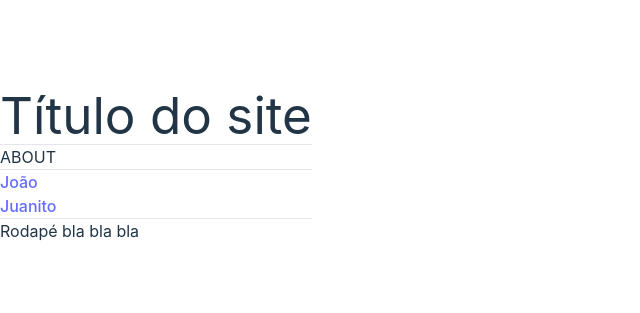
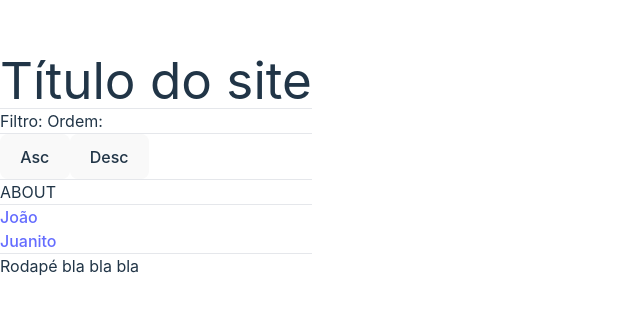
Before and after one commit to conejofoz/react-react-router, a React (Vite) app: page /sobre in a window 1280 px wide. Shown: the part 235-548 px from the top of the page, without its empty margins (0-640 px from the left). Built offline with nearby package versions, Linux system fonts and the light colour scheme; the HTML template or start-up script is replaced by a standard one.

Commit message:
modificando a query sem perder os parametros

```diff
--- a/src/pages/About.tsx
+++ b/src/pages/About.tsx
@@ -1,8 +1,21 @@
-import { Link } from "react-router-dom";
+import { Link, useSearchParams } from "react-router-dom";
 
 export const About = ()=>{
+    const [searchParams, setSearchParams ] = useSearchParams();
+
+    const setOrder = (order: 'asc' | 'desc') =>{
+        searchParams.set('order', order);
+        setSearchParams(searchParams);
+    }
+
     return (
         <div>
+            Filtro: {searchParams.get('filter')}
+            Ordem: {searchParams.get('order')}
+            <hr />
+            <button onClick={()=>setOrder('asc')}>Asc</button>
+            <button onClick={()=>setOrder('desc')}>Desc</button>
+            <hr />
             ABOUT
             <hr />
             <ul>
```
